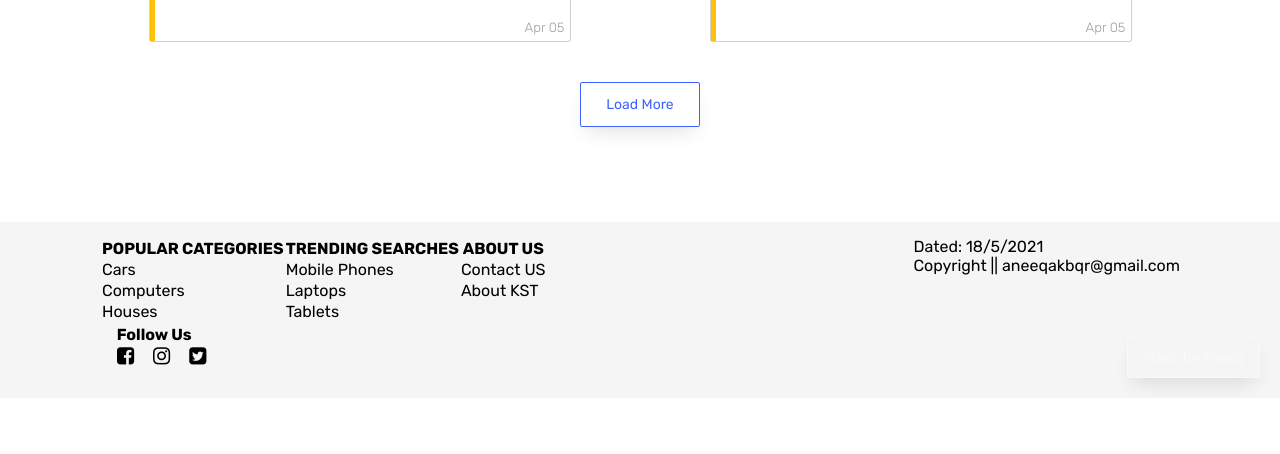
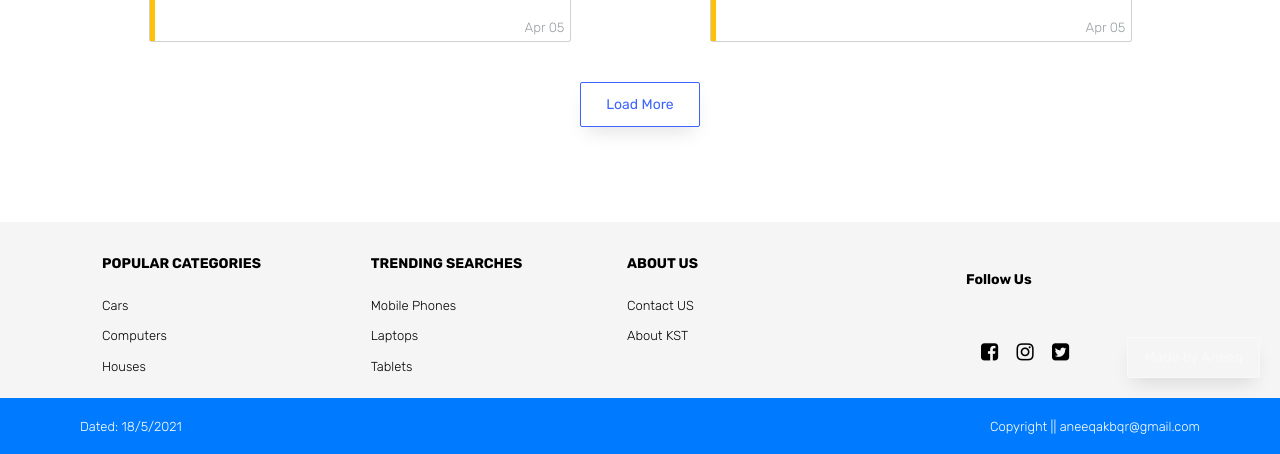
Before and after one commit to aneeqakbar/ecommerce-template, a plain HTML site: page index.html in a window 1280 px wide. Shown: the part 4424-4878 px from the top of the page. Before the commit the page ends 4822 px from the top, so only its background shows below. Drawn offline with Linux system fonts and the light colour scheme.

Commit message:
updated footer

```diff
--- a/index.css
+++ b/index.css
@@ -384,7 +384,7 @@
 }
 
 
-#main__footer{
+#upper__footer{
     position: relative;
     height: 22vh;
     background-color: var(--nav);
@@ -392,15 +392,15 @@
     display: flex;
     justify-content: space-between;
 }
-#main__footer > table{
+#upper__footer > table{
     width: 60%;
 }
-#main__footer > table > tbody > tr > th {
+#upper__footer > table > tbody > tr > th {
     text-align: left;
     padding: 8px 0px;
     font-size: 14px;
 }
-#main__footer > table > tbody > tr > td {
+#upper__footer > table > tbody > tr > td {
     font-weight: lighter;
     font-size: small;
     padding: 2px 0px;
@@ -439,3 +439,20 @@
 .watermark:hover a{
     color: var(--text);
 }
+
+
+#bottom__footer{
+    height: 7vh;
+    width: 100%;
+    background-color: var(--primary);
+    padding: 0px 80px;
+
+    display: flex;
+    justify-content: space-between;
+    align-items: center;
+}
+#bottom__footer > p{
+    font-size: small;
+    font-weight: lighter;
+    color: var(--white);
+}
```
